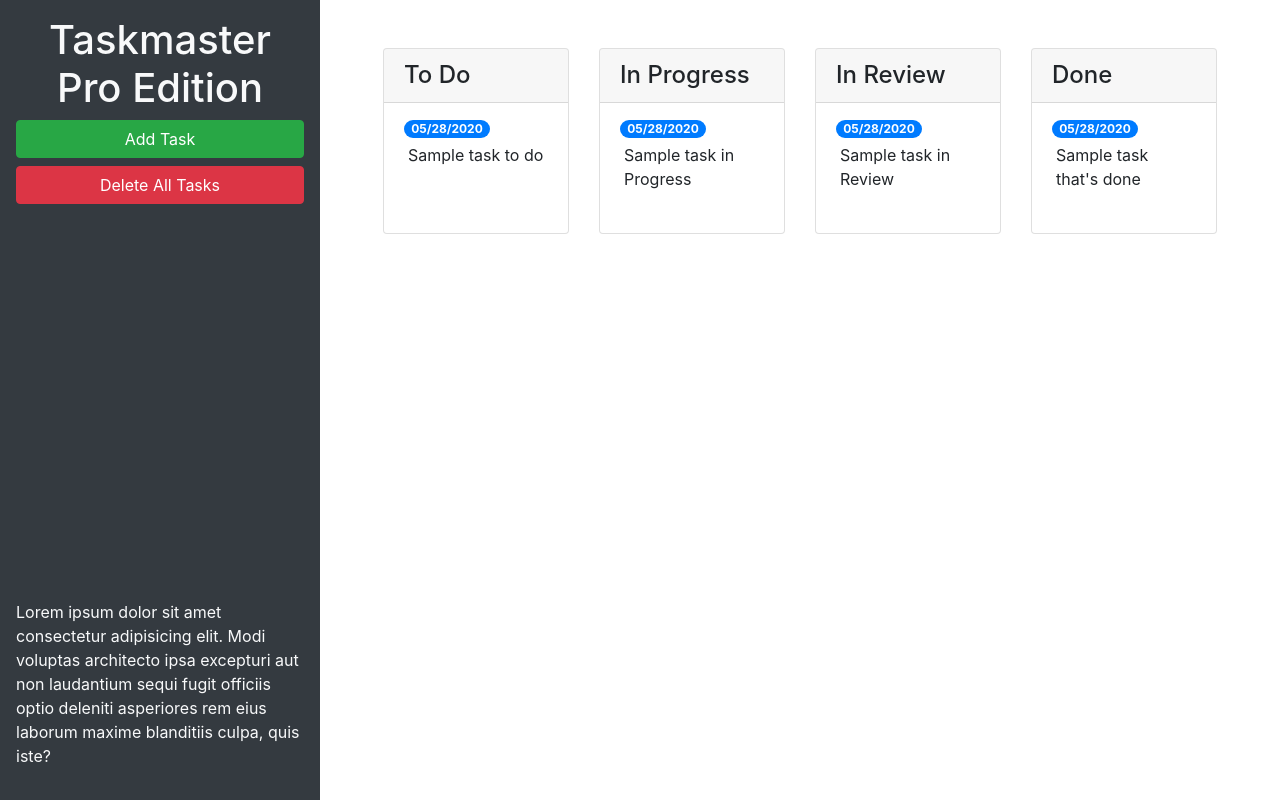
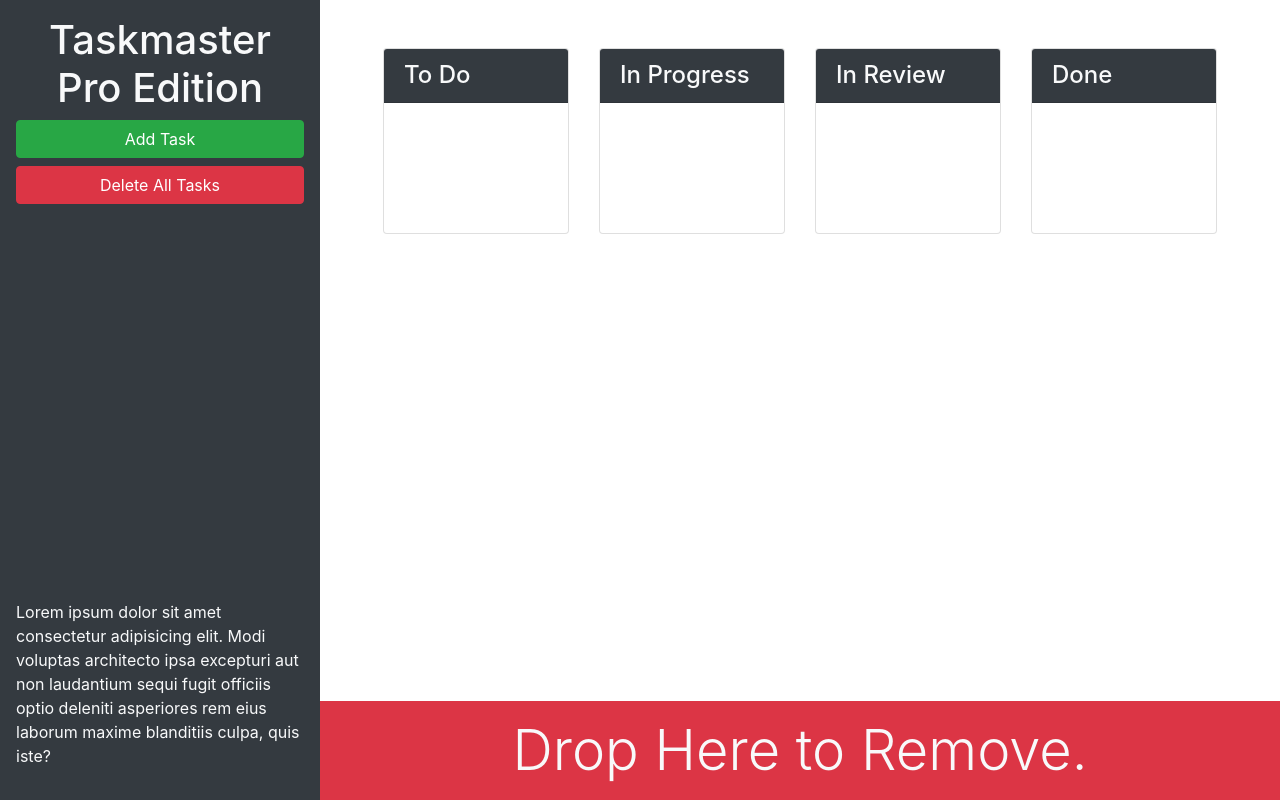
Before and after one commit to plainjane99/Taskmaster_Pro, a plain HTML site: page index.html in a window 1280 px wide. Drawn offline with nearby package versions, Linux system fonts and the light colour scheme.

Commit message:
added bootstrap utility classes

```diff
--- a/index.html
+++ b/index.html
@@ -13,29 +13,29 @@
 <body>
 
   <div class="row min-vh-100 no-gutters">
-    <header class="col-12 col-lg-3 bg-dark text-light d-flex flex-column p-4 p-lg-3">
+    <header class="col-12 col-lg-3 bg-dark text-light sticky-top d-flex flex-column p-4 p-lg-3">
       <h1 class="text-center">Taskmaster Pro Edition</h1>
       <button id="create-task" class="btn btn-block btn-success" data-toggle="modal" data-target="#task-form-modal">Add
         Task</button>
       <button id="remove-tasks" class="btn btn-block btn-danger">Delete All Tasks</button>
-      <p class="mt-auto">Lorem ipsum dolor sit amet consectetur adipisicing elit. Modi voluptas architecto ipsa
+      <p class="mt-auto d-none d-lg-block">Lorem ipsum dolor sit amet consectetur adipisicing elit. Modi voluptas architecto ipsa
         excepturi aut non
         laudantium sequi fugit officiis optio deleniti asperiores rem eius laborum maxime blanditiis culpa, quis iste?
       </p>
     </header>
-    <main class="col-12 col-lg-9">
+    <main class="col-12 col-lg-9 d-flex flex-column">
       <div class="m-5 row justify-content-around">
         <!-- to do start -->
         <div class="col-12 col-md-6 col-xl-3 mb-3">
           <div class="card">
-            <h4 class="card-header">
+            <h4 class="card-header bg-dark text-light">
               To Do
             </h4>
             <ul id="list-toDo" class="list-group list-group-flush">
-              <li class="list-group-item">
-                <span class="badge badge-primary badge-pill">05/28/2020</span>
-                <p class="m-1">Sample task to do</p>
-              </li>
+              <!-- <li class="list-group-item"> -->
+                <!-- <span class="badge badge-primary badge-pill"></span>
+                <p class="m-1"></p> -->
+              <!-- </li> -->
             </ul>
           </div>
         </div>
@@ -43,14 +43,14 @@
         <!-- in progress start -->
         <div class="col-12 col-md-6 col-xl-3 mb-3">
           <div class="card">
-            <h4 class="card-header">
+            <h4 class="card-header bg-dark text-light">
               In Progress
             </h4>
             <ul id="list-inProgress" class="list-group list-group-flush">
-              <li class="list-group-item">
-                <span class="badge badge-primary badge-pill">05/28/2020</span>
-                <p class="m-1">Sample task in Progress</p>
-              </li>
+              <!-- <li class="list-group-item">
+                <span class="badge badge-primary badge-pill"></span>
+                <p class="m-1"></p>
+              </li> -->
             </ul>
           </div>
         </div>
@@ -58,14 +58,14 @@
         <!-- in review start -->
         <div class = "col-12 col-md-6 col-xl-3 mb-3">
           <div class="card">
-            <h4 class="card-header">
+            <h4 class="card-header bg-dark text-light">
               In Review
             </h4>
             <ul id="list-inReview" class="list-group list-group-flush">
-              <li class="list-group-item">
-                <span class="badge badge-primary badge-pill">05/28/2020</span>
-                <p class="m-1">Sample task in Review</p>
-              </li>
+              <!-- <li class="list-group-item">
+                <span class="badge badge-primary badge-pill"></span>
+                <p class="m-1"></p>
+              </li> -->
             </ul>
           </div>
         </div>
@@ -73,18 +73,23 @@
         <!-- done start -->
         <div class = "col-12 col-md-6 col-xl-3 mb-3">
           <div class="card">
-            <h4 class="card-header">
+            <h4 class="card-header bg-dark text-light">
               Done
             </h4>
             <ul id="list-done" class="list-group list-group-flush">
-              <li class="list-group-item">
-                <span class="badge badge-primary badge-pill">05/28/2020</span>
-                <p class="m-1">Sample task that's done</p>
-              </li>
+              <!-- <li class="list-group-item">
+                <span class="badge badge-primary badge-pill"></span>
+                <p class="m-1"></p>
+              </li> -->
             </ul>
           </div>
         </div>
         <!-- done end -->
+      </div>
+      <div id="trash" class="mt-auto">
+        <div class="w-100 bg-danger p-3 text-center text-light display-4">
+          Drop Here to Remove.
+        </div>
       </div>
     </main>
   </div>
```
